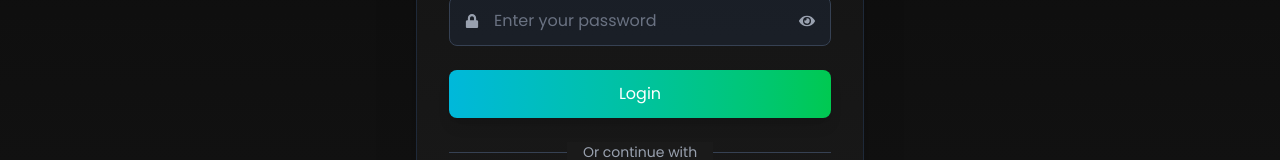
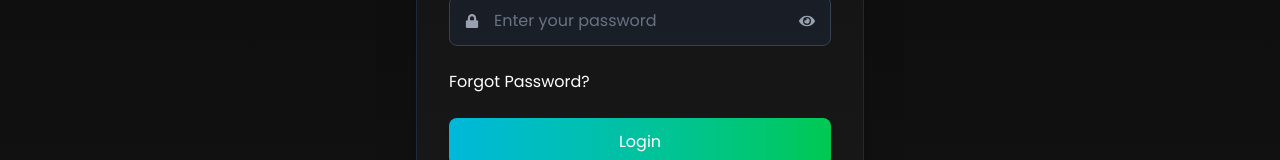
Before and after one commit to Samin1362/Game-Store-Auth-Firebase, a React (Vite) app: page /login in a window 1280 px wide. Shown: the part 440-600 px from the top of the page. Built offline with nearby package versions, Linux system fonts and the light colour scheme; no server answers.

Commit message:
forgot password functionality added

```diff
--- a/src/pages/LoginPage.jsx
+++ b/src/pages/LoginPage.jsx
@@ -14,7 +14,8 @@ import { useToast } from "../contexts/ToastContext";
 
 const LoginPage = () => {
   const [showPassword, setShowPassword] = useState(false);
-  const { signIn, setUser, googleSignIn } = useContext(AuthContext);
+  const { signIn, setUser, googleSignIn, resetPasswordEmail } =
+    useContext(AuthContext);
   const toast = useToast();
 
   const navigate = useNavigate();
@@ -55,6 +56,17 @@ const LoginPage = () => {
         navigate("/");
       })
       .catch((e) => toast.error(e.message || "Google Sign In failed"));
+  };
+
+  const handleForgotPassword = (e) => {
+    e.preventDefault();
+
+    const email = e.target.form.email.value;
+    resetPasswordEmail(email)
+      .then(() => {
+        toast.success("Check Email");
+      })
+      .catch((e) => toast.error(e.message));
   };
 
   return (
@@ -128,6 +140,14 @@ const LoginPage = () => {
                     </button>
                   </div>
                 </div>
+
+                <button
+                  onClick={handleForgotPassword}
+                  className="text-white"
+                  type="submit"
+                >
+                  Forgot Password?
+                </button>
 
                 {/* Login Button */}
                 <button
--- a/src/provider/AuthProvider.jsx
+++ b/src/provider/AuthProvider.jsx
@@ -1,6 +1,6 @@
 import React, { createContext, useState } from "react";
 import { useEffect } from "react";
-import { getAuth, GoogleAuthProvider, onAuthStateChanged, signInWithEmailAndPassword, signInWithPopup, signOut, updateProfile } from "firebase/auth";
+import { getAuth, GoogleAuthProvider, onAuthStateChanged, sendPasswordResetEmail, signInWithEmailAndPassword, signInWithPopup, signOut, updateProfile } from "firebase/auth";
 import app from "../firebase/firebase.config"
 import { createUserWithEmailAndPassword } from "firebase/auth";
 
@@ -37,6 +37,11 @@ const AuthProvider = ({ children }) => {
     return signInWithPopup(auth, googleProvider);
   }
 
+  const resetPasswordEmail = (email) => {
+    setLoading(true);
+    return sendPasswordResetEmail(auth, email);
+  }
+
   useEffect(() => {
     const unsubscribe = onAuthStateChanged(auth, (currentUser) => {
       setUser(currentUser);
@@ -60,6 +65,7 @@ const AuthProvider = ({ children }) => {
     setLoading,
     updateUser,
     googleSignIn,
+    resetPasswordEmail,
   };
 
   return (
```
